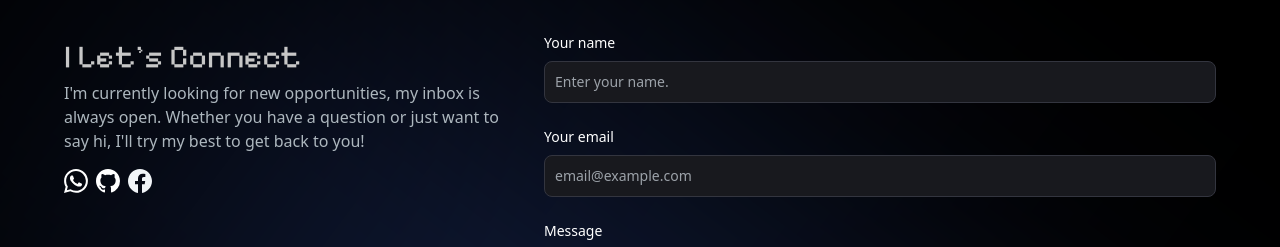
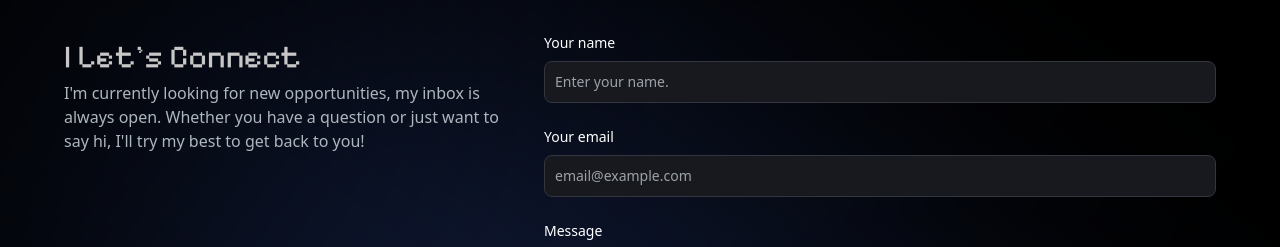
Before and after one commit to nmchi/portfolio-bn, a Next.js app: page / in a window 1280 px wide. Shown: the part 3826-4073 px from the top of the page. Built offline with nearby package versions, Linux system fonts and the light colour scheme.

Commit message:
update CV and hide contact

```diff
--- a/components/HeroSection/HeroSection.jsx
+++ b/components/HeroSection/HeroSection.jsx
@@ -9,7 +9,7 @@ import { saveAs } from 'file-saver'
 
 const HeroSection = () => {
     function downloadCV () {
-        saveAs('/Nguyen-Minh-Chi_FE2.pdf', 'NguyenMinhChi-CV.pdf');
+        saveAs('/NguyenMinhChi-FE.pdf', 'NguyenMinhChi-CV.pdf');
     }
 
     return (
--- a/components/SendMail/EmailTemplate.jsx
+++ b/components/SendMail/EmailTemplate.jsx
@@ -60,7 +60,7 @@ const EmailTemplate = () => {
                             to get back to you!
                         </p>
 
-                        <div className='socials flex flex-row gap-2 items-center'>
+                        {/* <div className='socials flex flex-row gap-2 items-center'>
                             {socials.map((social, i) => (
                                 <Link href={social.link} key={i}>
                                     <Image
@@ -74,7 +74,7 @@ const EmailTemplate = () => {
                                     />
                                 </Link>
                             ))}
-                        </div>
+                        </div> */}
                     </motion.div>
                 </motion.div>
 
```
Also changed, not shown: 2 other files (tests, documents, lock files or other folders).
